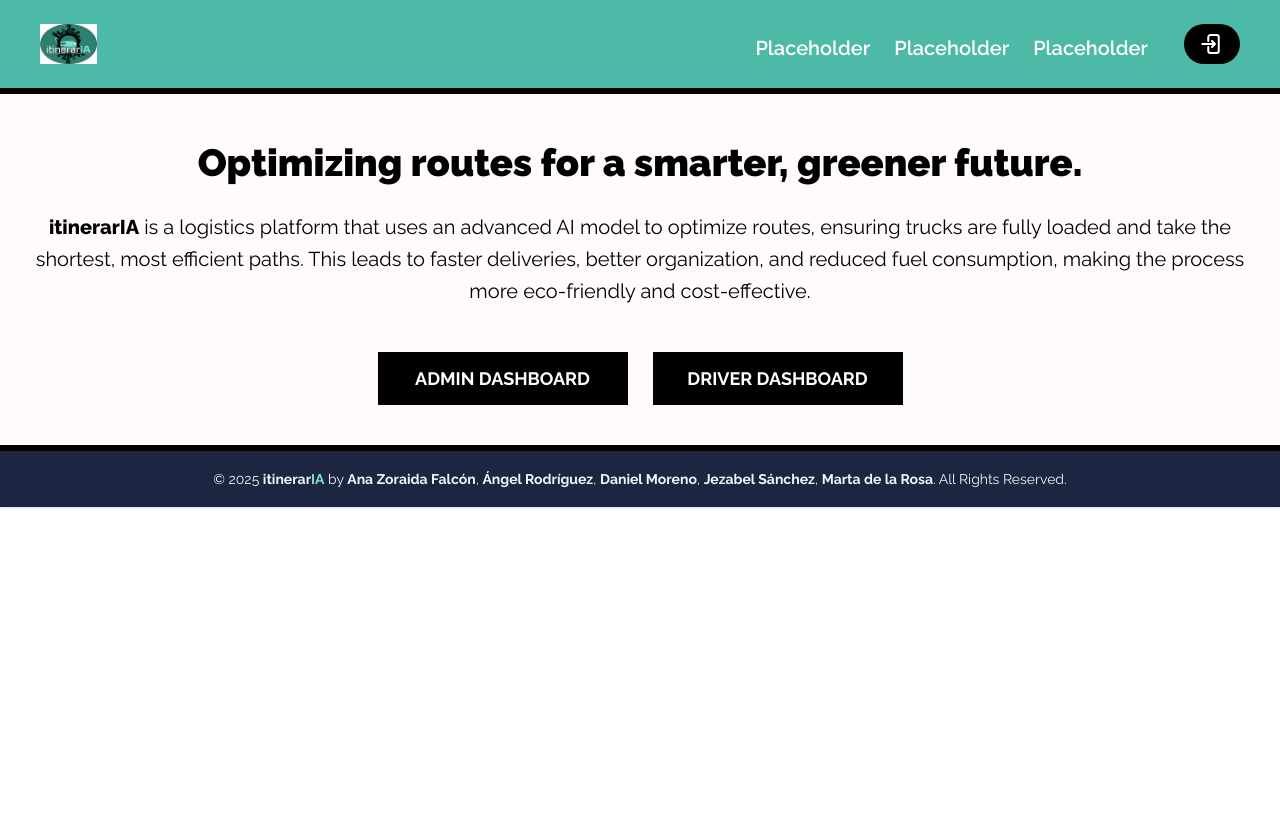
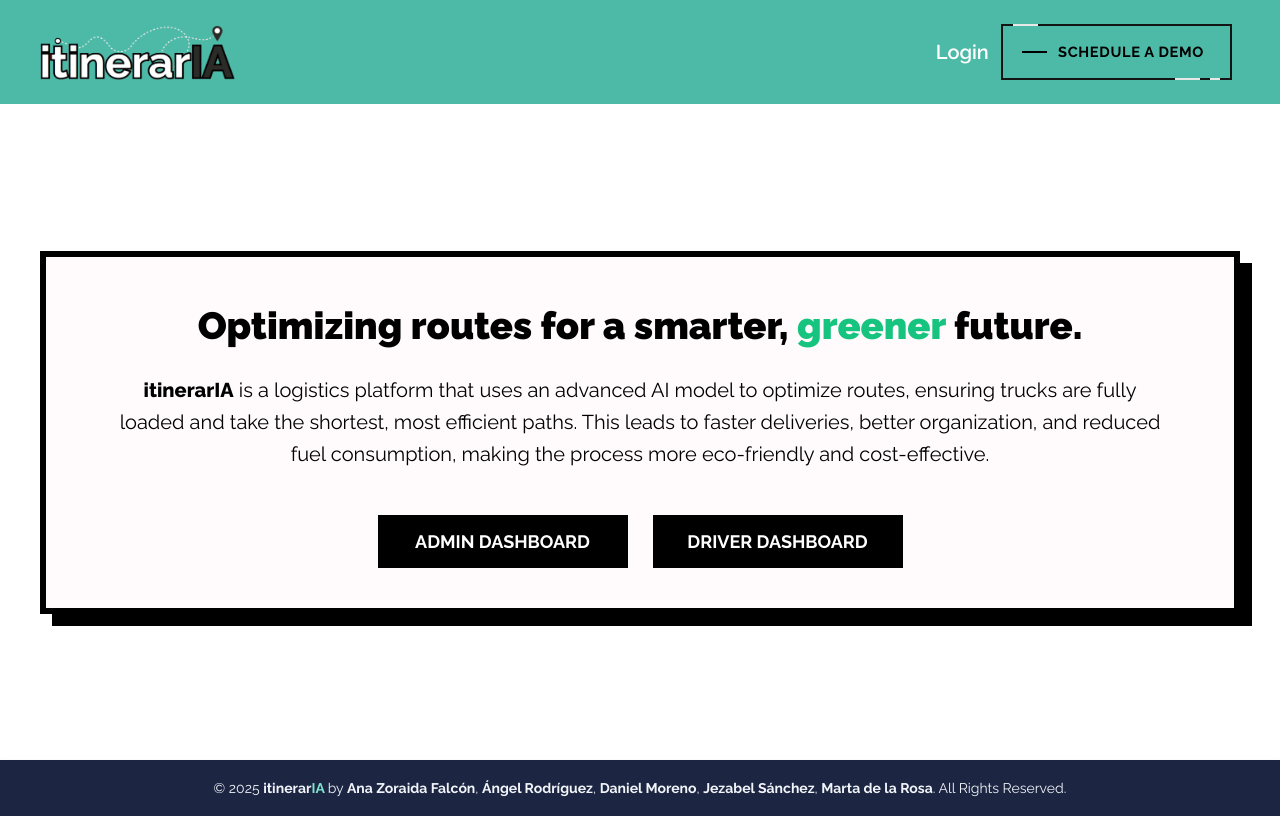
Before and after one commit to Gyomiel/itinerarIA, a Symfony app: template itinerarIApp/templates/home.html.twig in a window 1280 px wide; the page is wider, and only the part inside the window is pictured. Before the commit the page ends 508 px from the top of that part, so only its background shows below. Run offline with Twig, Linux system fonts and the light colour scheme; the template is opened without the code that fills it, so the values that code supplies are empty; style sheets or scripts are compiled from the project's sources; some libraries are stand-ins or nearby versions.

Commit message:
- Landing page almost styled - Modified DB - Created admin and driver routes and twigs

```diff
--- a/itinerarIApp/templates/base.html.twig
+++ b/itinerarIApp/templates/base.html.twig
@@ -3,7 +3,8 @@
 	<head>
 		<meta charset="UTF-8">
 		<title>
-			{% block title %} itinerarIA | Home
+			{% block title %}
+				itinerarIA | Home
 			{% endblock %}
 		</title>
 
@@ -25,38 +26,146 @@
 
 			<nav class="bg-[#4DBAA8] border-gray-200">
 				<div class="bg-[#4DBAA8] flex items-center justify-between p-6">
-						<a href="{{ path('home') }}" class="ml-4 flex items-center space-x-3 rtl:space-x-reverse">
-							<img src="{{ asset('imgs/itinerarIA2_2.jpg') }}" class="h-10"/>
+					<a href="{{ path('home') }}" class="ml-4 flex items-center space-x-3 rtl:space-x-reverse h-10">
+						<img src="{{ asset('imgs/alterLogoBW.png') }}" id="logo"/>
 					</a>
-						<div class="bg-[#4DBAA8] flex md:order-2 space-x-3 md:space-x-0 rtl:space-x-reverse">
-							<button type="button" class="mr-4 text-white bg-black hover:bg-white hover:text-black focus:ring-4 focus:outline-none focus:ring-blue-300 font-semibold rounded-[30px] text-lg px-4 py-2 text-center" onclick="window.location.href='#'">
-								<svg xmlns="http://www.w3.org/2000/svg" fill="none" viewbox="0 0 24 24" stroke-width="2" stroke="currentColor" class="size-6">
-									<path stroke-linecap="round" stroke-linejoin="round" d="M8.25 9V5.25A2.25 2.25 0 0 1 10.5 3h6a2.25 2.25 0 0 1 2.25 2.25v13.5A2.25 2.25 0 0 1 16.5 21h-6a2.25 2.25 0 0 1-2.25-2.25V15M12 9l3 3m0 0-3 3m3-3H2.25"/>
-								</svg>
-							</button>
-						</div>
+
+
 					<div class="mr-6 bg-[#4DBAA8] items-center justify-between hidden w-full md:flex md:w-auto md:order-1 ml-auto" id="navbar-cta">
 						<ul class="bg-[#4DBAA8] flex flex-col justify-center items-center font-semibold text-xl p-4 md:p-0 mt-4 border border-gray-100 rounded-lg rtl:space-x-reverse md:flex-row md:mt-0 md:border-0">
 							<li class="bg-[#4DBAA8] flex items-center">
-									<a href="#" class="bg-[#4DBAA8] block pt-2 px-3 text-white hover:text-black">Placeholder</a>
-								</li>
-								<li class="bg-[#4DBAA8] flex items-center">
-									<a href="#" class="bg-[#4DBAA8] block pt-2 px-3 text-white hover:text-black">Placeholder</a>
-								</li>
-								<li class="bg-[#4DBAA8] flex items-center">
-									<a href="#" class="bg-[#4DBAA8] block pt-2 px-3 text-white hover:text-black">Placeholder</a>
+								<a href="#" class="bg-[#4DBAA8] block px-3 text-white hover:text-black">Login</a>
 							</li>
 						</ul>
+
+						<a class="fancy" href="#">
+							<span class="top-key"></span>
+							<span class="text">Schedule a demo</span>
+							<span class="bottom-key-1"></span>
+							<span class="bottom-key-2"></span>
+						</a>
 					</div>
 				</div>
 			</nav>
 
+
+			<style>
+				/* From Uiverse.io by vinodjangid07 */
+				/* From Uiverse.io by vinodjangid07 */
+				.fancy {
+					background-color: transparent;
+					border: 2px solid #131515;
+					border-radius: 0;
+					box-sizing: border-box;
+					color: #fff;
+					cursor: pointer;
+					display: inline-block;
+					float: right;
+					font-weight: 700;
+					letter-spacing: 0.05em;
+					margin: 0;
+					outline: none;
+					overflow: visible;
+					padding: 1.25em 2em;
+					position: relative;
+					text-align: center;
+					text-decoration: none;
+					text-transform: none;
+					transition: all 0.3s ease-in-out;
+					user-select: none;
+					font-size: 13px;
+				}
+
+				.fancy::before {
+					content: " ";
+					width: 1.5625rem;
+					height: 2px;
+					background: black;
+					top: 50%;
+					left: 1.5em;
+					position: absolute;
+					transform: translateY(-50%);
+					transform-origin: center;
+					transition: background 0.3s linear, width 0.3s linear;
+				}
+
+				.fancy .text {
+					font-size: 1.125em;
+					line-height: 1.33333em;
+					padding-left: 2em;
+					display: block;
+					text-align: left;
+					transition: all 0.3s ease-in-out;
+					text-transform: uppercase;
+					text-decoration: none;
+					color: black;
+				}
+
+				.fancy .top-key {
+					height: 2px;
+					width: 1.5625rem;
+					top: -2px;
+					left: 0.625rem;
+					position: absolute;
+					background: #e8e8e8;
+					transition: width 0.5s ease-out, left 0.3s ease-out;
+				}
+
+				.fancy .bottom-key-1 {
+					height: 2px;
+					width: 1.5625rem;
+					right: 1.875rem;
+					bottom: -2px;
+					position: absolute;
+					background: #e8e8e8;
+					transition: width 0.5s ease-out, right 0.3s ease-out;
+				}
+
+				.fancy .bottom-key-2 {
+					height: 2px;
+					width: 0.625rem;
+					right: 0.625rem;
+					bottom: -2px;
+					position: absolute;
+					background: #e8e8e8;
+					transition: width 0.5s ease-out, right 0.3s ease-out;
+				}
+
+				.fancy:hover {
+					color: white;
+					background: #2B2C28;
+
+				}
+
+				.fancy:hover::before {
+					width: 0.9375rem;
+					background: white;
+				}
+
+				.fancy:hover .text {
+					color: white;
+					padding-left: 1.5em;
+				}
+
+				.fancy:hover .top-key {
+					left: -2px;
+					width: 0;
+				}
+
+				.fancy:hover .bottom-key-1,
+				.fancy:hover .bottom-key-2 {
+					right: 0;
+					width: 0;
+				}
+
+				#logo {
+					height: 55px;
+				}
+			</style>
+
 		{% endblock %}
 
-{% block body %}
-
-
-{% endblock %}
+		{% block body %}{% endblock %}
 
 
 		{% block footer %}
@@ -64,7 +173,8 @@
 				<div class="w-full mx-auto max-w-screen-xl p-4 text-center">
 					<span class="text-sm text-slate-100">
 						© 2025
-				<span class="font-bold">itinerar<span class="text-[#7DE2D1]">IA</span></span>
+						<span class="font-bold">itinerar<span class="text-[#7DE2D1]">IA</span>
+						</span>
 						by
 						<a href="https://github.com/zoraidafalcon" class="font-bold hover:underline">Ana Zoraida Falcón</a>,
 						<a href="https://github.com/AngelRodriguez66" class="font-bold hover:underline">Ángel Rodríguez</a>,
@@ -78,6 +188,5 @@
 
 		{% endblock %}
 
-
 	</body>
 </html></body></html>
--- /dev/null
+++ b/itinerarIApp/templates/driverDashboard.html.twig
@@ -0,0 +1 @@
+{% extends "base.html.twig" %}
--- a/itinerarIApp/templates/home.html.twig
+++ b/itinerarIApp/templates/home.html.twig
@@ -15,15 +15,19 @@
 {% block body %}
 	<div class="card__wrapper">
 		<div class="card">
-		<span class="card__title">Optimizing routes for a smarter, greener future.</span>
+		<span class="card__title">Optimizing routes for a smarter, <span class="greenTxt">greener</span> future.</span>
 			<p class="card__content"><span class="boldTxt">itinerarIA</span> is a logistics platform that uses an advanced AI model to optimize routes, ensuring trucks are fully loaded and take the shortest, most efficient paths. This leads to faster deliveries, better organization, and reduced fuel consumption, making the process more eco-friendly and cost-effective.</p>
 			<div class="buttonContainer">
-				<button class="card__button">
-					<a href="#" class="centerThis">Admin dashboard</a>
-				</button>
-				<button class="card__button2">
-					<a href="#" class="centerThis">Driver dashboard</a>
-				</button>
+
+					<a href="{{ path('adminDashboard') }}">
+          <button class="card__button items-center">Admin dashboard</button>
+          </a>
+
+
+					<a href="{{ path('driverDashboard') }}">
+          <button class="card__button2 items-center">Driver dashboard</button>
+          </a>
+
 			</div>
 		</div>
 	</div>
@@ -35,6 +39,11 @@
 	flex-direction: column;
 	justify-content: center;
 	align-items: center;
+  height: 82vh;
+}
+
+.greenTxt {
+color: #16C47F;
 }
 
 .card {
@@ -43,7 +52,7 @@ flex-direction: column;
 justify-content: center;
 align-items: center;
 font-family: 'Raleway', sans-serif;
-  width: 1400px;
+  width: 1200px;
   padding: 20px;
   background: #FFFAFB;
   border: 6px solid #000;
@@ -96,10 +105,6 @@ font-family: 'Raleway', sans-serif;
 	margin-bottom: 20px;
 }
 
-.centerThis {
-	width: 100%;
-}
-
 .card__button {
 font-family: 'Raleway', sans-serif;
   display: flex;
@@ -127,7 +132,7 @@ font-family: 'Raleway', sans-serif;
   left: 0;
   width: 100%;
   height: 105%;
-  background-color: #5ad641;
+  background-color: #5BC0BE;
   color: #000;
   display: flex;
   align-items: center;
@@ -167,7 +172,7 @@ font-family: 'Raleway', sans-serif;
   left: 0;
   width: 100%;
   height: 105%;
-  background-color: #5ad641;
+  background-color: #5BC0BE;
   color: #000;
   display: flex;
   align-items: center;
```
Also changed, not shown: itinerarIApp/migrations/Version20250120124056.php (added, +33 -0 lines), itinerarIApp/src/Controller/HomeController.php (+16 -0 lines), itinerarIApp/src/Entity/Order.php (+15 -0 lines), itinerarIApp/src/Entity/Truck.php (+31 -0 lines), itinerarIApp/templates/adminDashboard.html.twig (added, +8 -0 lines), itinerarIApp/public/imgs/alterLogoBW.png (added), itinerarIApp/public/imgs/itinerarIA2_2.jpg (deleted), itinerarIApp/public/imgs/itinerarIALogo.png (deleted), itinerarIApp/public/imgs/logoBW.png (added). Lines whose indentation alone changed are shown as unchanged.
